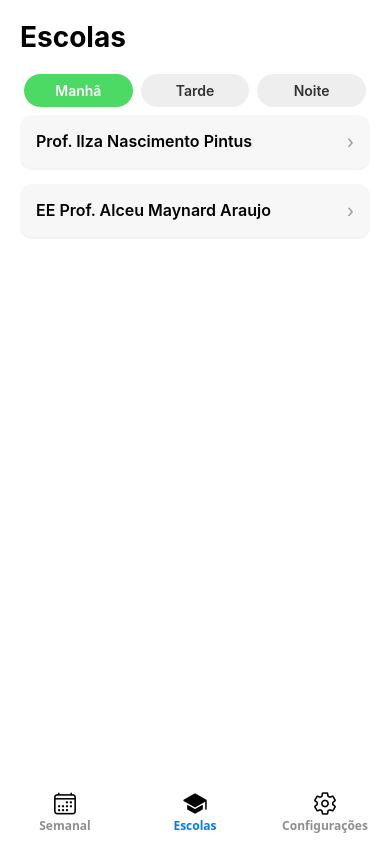
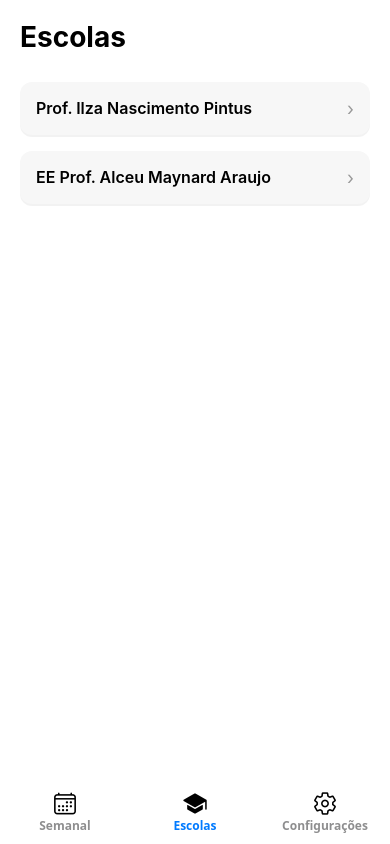
Before and after one commit to caua-carvalho/etec-flow-front, a React Native app: screen /Escolas in a window 390 px wide. Built offline with nearby package versions, Linux system fonts and the light colour scheme.

Commit message:
delete filtro periodo escolas.js

```diff
--- a/professor/screens/escolas.js
+++ b/professor/screens/escolas.js
@@ -1,9 +1,8 @@
 // screens/EscolasScreen.js
 import React, { useState } from 'react';
 import { SafeAreaView } from 'react-native-safe-area-context';
-import { View, Text, TouchableOpacity, StyleSheet, FlatList } from 'react-native';
+import { Text, TouchableOpacity, StyleSheet, FlatList } from 'react-native';
 
-const TURNOS = ['Manhã', 'Tarde', 'Noite'];
 const ESCOLAS = [
   'Prof. Ilza Nascimento Pintus',
   'EE Prof. Alceu Maynard Araujo',
@@ -15,19 +14,6 @@ export default function EscolasScreen({ navigation }) {
   return (
     <SafeAreaView style={styles.container}>
       <Text style={styles.title}>Escolas</Text>
-      <View style={styles.tabContainer}>
-        {TURNOS.map(t => (
-          <TouchableOpacity
-            key={t}
-            style={[styles.tab, turno === t && styles.tabActive]}
-            onPress={() => setTurno(t)}
-          >
-            <Text style={[styles.tabText, turno === t && styles.tabTextActive]}>
-              {t}
-            </Text>
-          </TouchableOpacity>
-        ))}
-      </View>
 
       <FlatList
         data={ESCOLAS}
```
